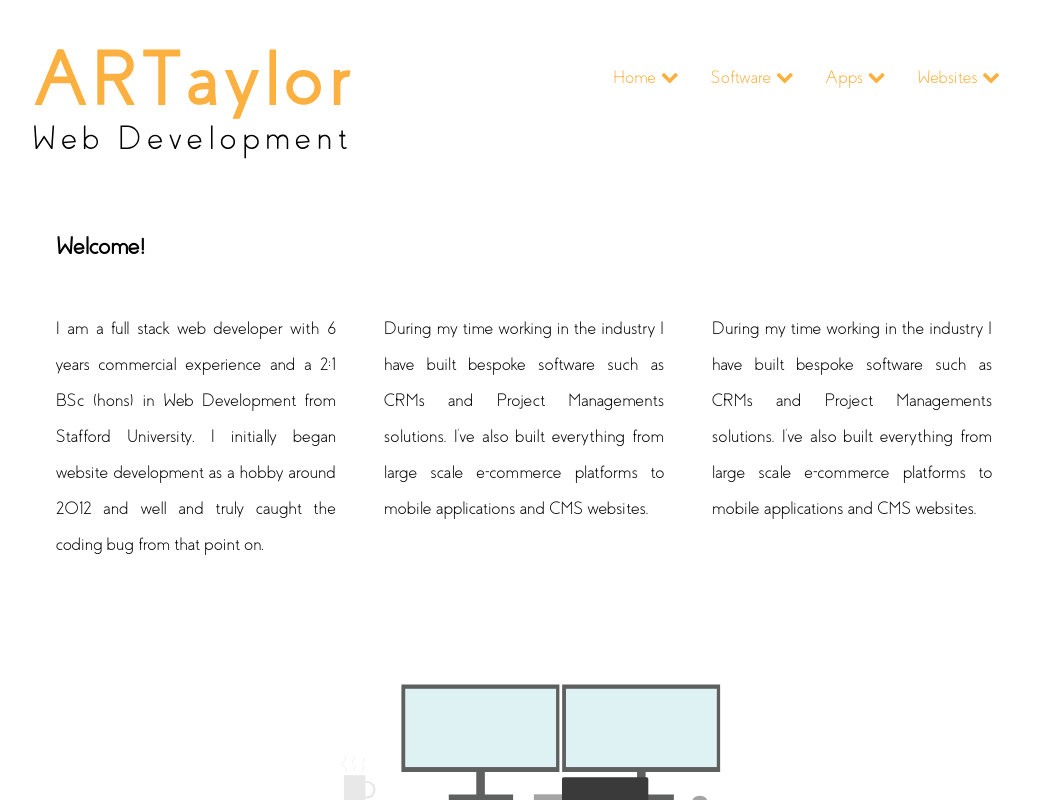
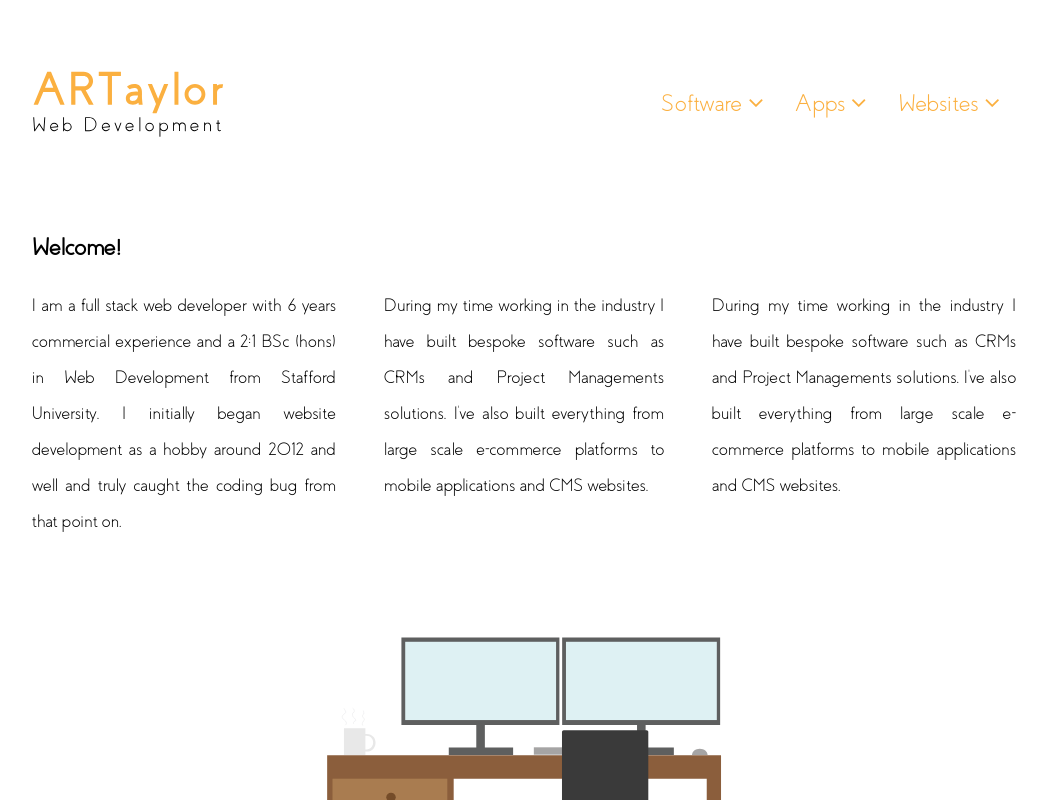
Before and after one commit to ARTaylor1502/portfolio-react, a React (Create React App) app: page / in a window 1280 px wide. Shown: the top 800 px of the page, without its empty margins (116-1163 px from the left). Built offline with nearby package versions, Linux system fonts and the light colour scheme.

Commit message:
Add responsive styles to home page and nav

```diff
--- a/src/components/Home/Home.js
+++ b/src/components/Home/Home.js
@@ -2,9 +2,9 @@
 
 const Home = () => (
   <div>
-    <h2 className="mb-6 lg:mb-0 lg:p-6 text-2xl font-semibold">Welcome!</h2>
+    <h2 className="mb-6 lg:mb-0 lg:py-6 text-2xl font-semibold">Welcome!</h2>
     <div className="grid rid-cols-1 md:grid-cols-3">
-      <div className="mb-6 sm:mb-0 sm:pr-6 lg:p-6 text-justify">
+      <div className="mb-6 md:mb-0 md:pr-6 text-justify">
         <p className="text-lg leading-loose">
           I am a full stack web developer with 6 years commercial experience and
           a 2:1 BSc (hons) in Web Development from Stafford University. I
@@ -12,7 +12,7 @@
           and truly caught the coding bug from that point on.
         </p>
       </div>
-      <div className="mb-6 sm:mb-0 sm:pr-6 lg:p-6 text-justify">
+      <div className="mb-6 md:mb-0 md:pl-6 md:pr-6 text-justify">
         <p className="text-lg leading-loose">
           During my time working in the industry I have built bespoke software
           such as CRMs and Project Managements solutions. I've also built
@@ -20,7 +20,7 @@
           applications and CMS websites.
         </p>
       </div>
-      <div className="lg:p-6 text-justify">
+      <div className="md:pl-6 text-justify">
         <p className="text-lg leading-loose">
           During my time working in the industry I have built bespoke software
           such as CRMs and Project Managements solutions. I've also built
--- a/src/components/Layout/Layout.js
+++ b/src/components/Layout/Layout.js
@@ -10,15 +10,15 @@
   return (
     <div className="flex flex-col h-screen">
       <header className="px-6 py-12 lg:py-12">
-        <div className="mx-auto container flex justify-between">
+        <div className="mx-auto container md:flex justify-between">
           <a href="/">
             <img
-              className="w-full lg:w-80"
+              className="h-28 w-full md:w-48"
               src="logo.svg"
               alt="ARTaylor Web Development"
             />
           </a>
-          <nav className="flex">
+          <nav className="hidden sm:flex sm:justify-center sm:items-center">
             <NavigationMenu />
           </nav>
         </div>
--- a/src/components/NavigationMenu/NavigationMenu.js
+++ b/src/components/NavigationMenu/NavigationMenu.js
@@ -5,35 +5,32 @@
 function NavigationMenu() {
   const menuData = [
     {
-      title: "Home",
-      url: "/",
-      links: [
-        { title: "Test", url: "/" },
-        { title: "Test", url: "/" },
-      ],
-    },
-    {
       title: "Software",
       url: "/",
       links: [
-        { title: "Test", url: "/" },
-        { title: "Test", url: "/" },
+        { title: "Select (School Meal Ordering Service)", url: "/" },
+        { title: "Ablesim Project Simulation", url: "/" },
       ],
     },
     {
       title: "Apps",
       url: "/",
       links: [
-        { title: "Test", url: "/" },
-        { title: "Test", url: "/" },
+        { title: "FluidTrend (Android and ioS)", url: "/" },
+        { title: "Guitar Teacher (Android App)", url: "/" },
+        { title: "Guitar Teacher (Windows App)", url: "/" },
+        { title: "One Day Wiser", url: "/" },
       ],
     },
     {
       title: "Websites",
       url: "/",
       links: [
-        { title: "Test", url: "/" },
-        { title: "Test", url: "/" },
+        { title: "Forever Joma", url: "/" },
+        { title: "Plantool", url: "/" },
+        { title: "Pro Green MX", url: "/" },
+        { title: "Toner Printer Copier", url: "/" },
+        { title: "Navigating the Twilight Zone", url: "/" },
       ],
     },
   ];
@@ -44,12 +41,14 @@
         <NavigationItem
           key={`nav-{menuItem.title.lowerCase()}`}
           trigger={
-            <span className="text-lg text-primary-light">
-              {menuItem.title} <i className="fa fa-chevron-down"></i>
+            <span className="text-2xl text-primary-light">
+              {menuItem.title} <i className="fa fa-angle-down"></i>
             </span>
           }
           menu={menuItem.links.map((item) => (
-            <a href={item.url}>{item.title}</a>
+            <a className="hover:text-primary-light" href={item.url}>
+              {item.title}
+            </a>
           ))}
         />
       ))}
```
